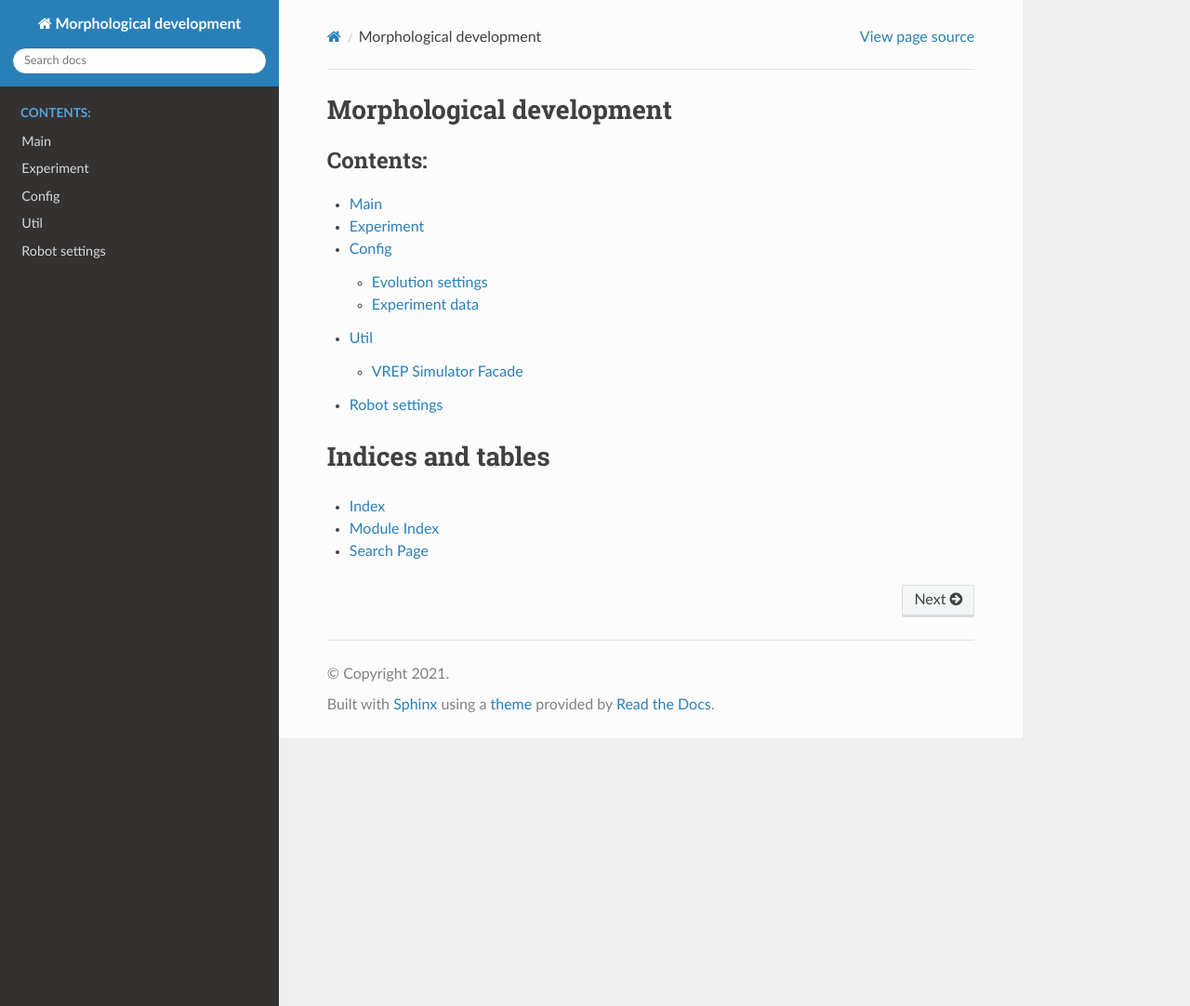
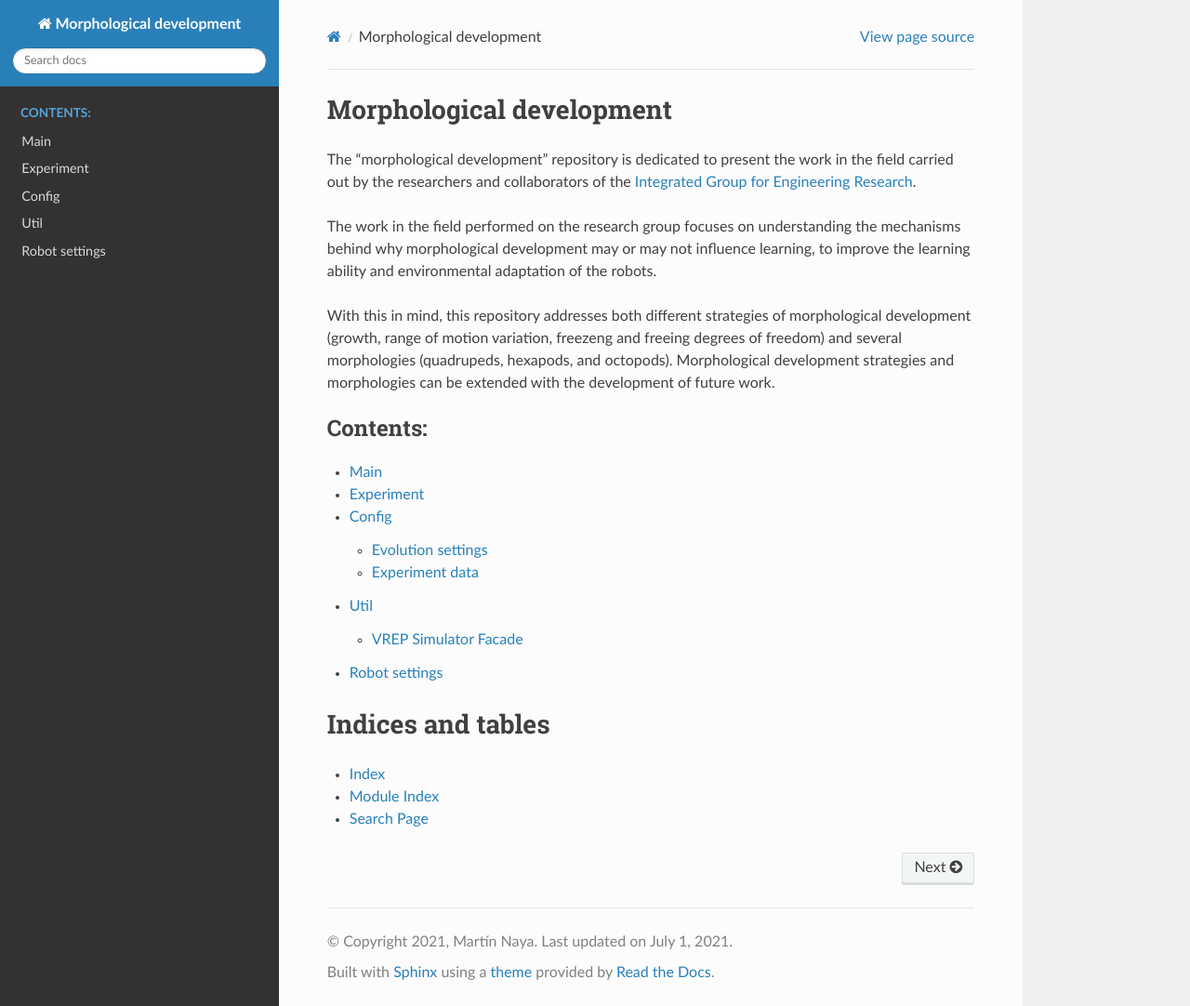
Before and after one commit to GII/morphological_development, a Sphinx documentation site: the page built from projects/2021_neurocomputing/doc-generation/source/index.rst, in a window 1280 px wide and 1082 px high. Shown: the whole window at 93% size. Built offline with Sphinx 7.4.7 and the Read the Docs theme 2.0.0, drawn with Linux system fonts in a browser that asks for light colours.

Commit message:
Added project description and attribution to documentation sources.

```diff
--- a/projects/2021_neurocomputing/doc-generation/source/conf.py
+++ b/projects/2021_neurocomputing/doc-generation/source/conf.py
@@ -20,7 +20,7 @@ sys.path.insert(0, os.path.abspath("../../source_code"))
 # -- Project information -----------------------------------------------------
 
 project = "Morphological development"
-copyright = "2021"
+copyright = "2021, Martín Naya. Last updated on July 1, 2021"
 author = "Martín Naya"
 
 # The full version, including alpha/beta/rc tags
--- a/projects/2021_neurocomputing/doc-generation/source/index.rst
+++ b/projects/2021_neurocomputing/doc-generation/source/index.rst
@@ -1,6 +1,19 @@
 
 Morphological development
 =========================
+
+The "morphological development" repository is dedicated to present the work in the field carried out by the researchers and
+collaborators of the `Integrated Group for Engineering Research <http://www.gii.udc.es/?id=3>`_.
+
+The work in the field performed on the research group focuses on understanding the mechanisms behind why morphological development
+may or may not influence learning, to improve the learning ability and environmental adaptation of the robots.
+
+With this in mind, this repository addresses both different strategies of morphological development (growth, range of motion variation,
+freezeng and freeing degrees of freedom) and several morphologies (quadrupeds, hexapods, and octopods). Morphological development
+strategies and morphologies can be extended with the development of future work.
+
+
+
 
 .. toctree::
    :maxdepth: 2
```
